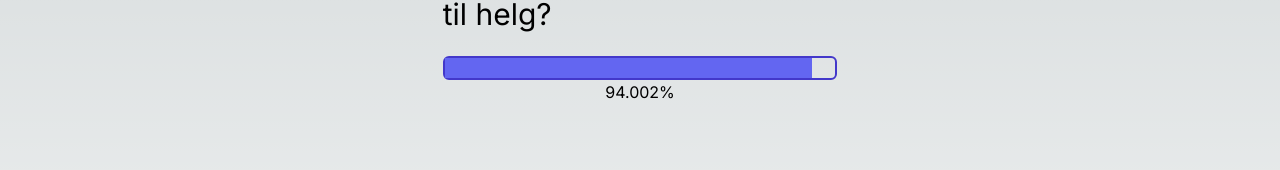
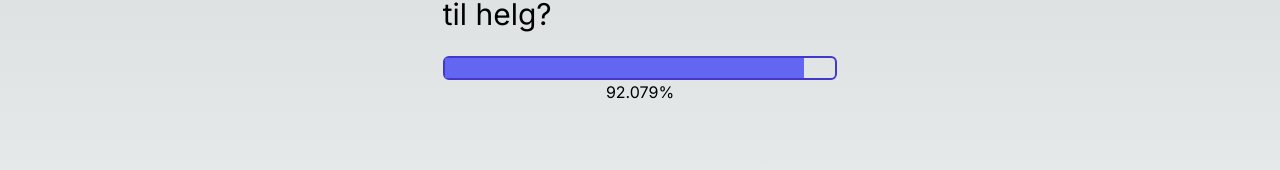
Before and after one commit to MikAoJk/helg-progress-bar, a Next.js app: page / in a window 1280 px wide. Shown: the part 168-338 px from the top of the page. Built offline with nearby package versions, Linux system fonts and the light colour scheme.

Commit message:
chore: corrent time

```diff
--- a/src/app/page.tsx
+++ b/src/app/page.tsx
@@ -9,8 +9,8 @@ export default function Home() {
 
     const now: Date = new Date();
     const start: Date = startOfWeek(now, {locale: nb});
-    const mondayStartOfWorkday: Date = add(start, {hours: 6}); //due to UTC +2
-    const fridayEndOfWorkDay: Date = add(start, {days: 4, hours: 14}); //due to UTC +2
+    const mondayStartOfWorkday: Date = add(start, {hours: 8});
+    const fridayEndOfWorkDay: Date = add(start, {days: 4, hours: 16});
     const diffBetweenMondayWorkdayAndEow: number = differenceInSeconds(fridayEndOfWorkDay, mondayStartOfWorkday);
     const diffFromTuesday: number = differenceInSeconds(now, mondayStartOfWorkday);
 
```
